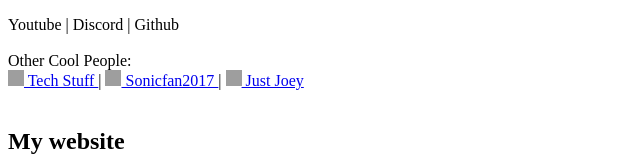
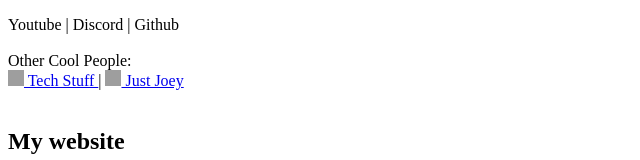
Before and after one commit to NotJacobX/NotJacobX.github.io, a plain HTML site: page index.html in a window 1280 px wide. Shown: the part 220-380 px from the top of the page, without its empty margins (0-640 px from the left). Drawn offline with Linux system fonts and the light colour scheme; grey boxes are pictures that could not be loaded; a script that the page names is missing.

Commit message:
Remove sonicfan

```diff
--- a/index.html
+++ b/index.html
@@ -35,12 +35,6 @@
             </span>
           </a>
           <span class="px-1">|</span>
-          <a href="https://Sonicfan2017.github.io/" class="text-inherit underline">
-            <span>
-              <img src="https://Sonicfan2017.github.io/Logo.png" width="16" height="16" class="inline"> Sonicfan2017
-            </span>
-          </a>
-          <span class="px-1">|</span>
           <a href="https://1justjoey.github.io/MyWebsiteHosting/" class="text-inherit underline">
             <span>
               <img src="https://1JustJoey.github.io/MyWebsiteHosting/Mittens2.webp" width="16" height="16" class="inline"> Just Joey
```
